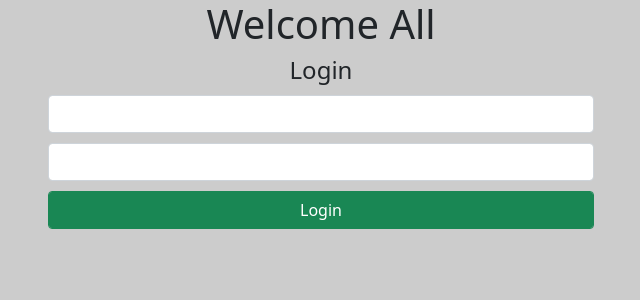
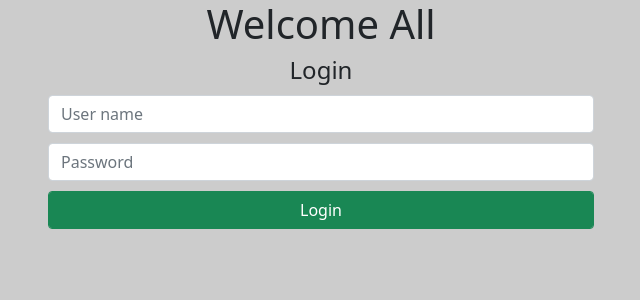
Before and after one commit to christa-ann/DemoWebsite, a PHP site: page / in a window 1280 px wide. Shown: the top 300 px of the page, without its empty margins (319-959 px from the left). Run offline with PHP 8.4, Linux system fonts and the light colour scheme.

Commit message:
Update index.php

```diff
--- a/index.php
+++ b/index.php
@@ -21,10 +21,10 @@
 				<form>
 					<h4>Login</h4>
 					<div class="form-group">
-						<input type="text" name="username"  class="form-control">
+						<input type="text" name="username"  class="form-control" placeholder="User name">
 					</div>
 
-					<input type="password" name="password" class="form-control">
+					<input type="password" name="password" class="form-control" placeholder="Password">
 					<button type="submit"  class="form-control btn btn-success"> Login </button>
 				</form>
 			</div>
```
